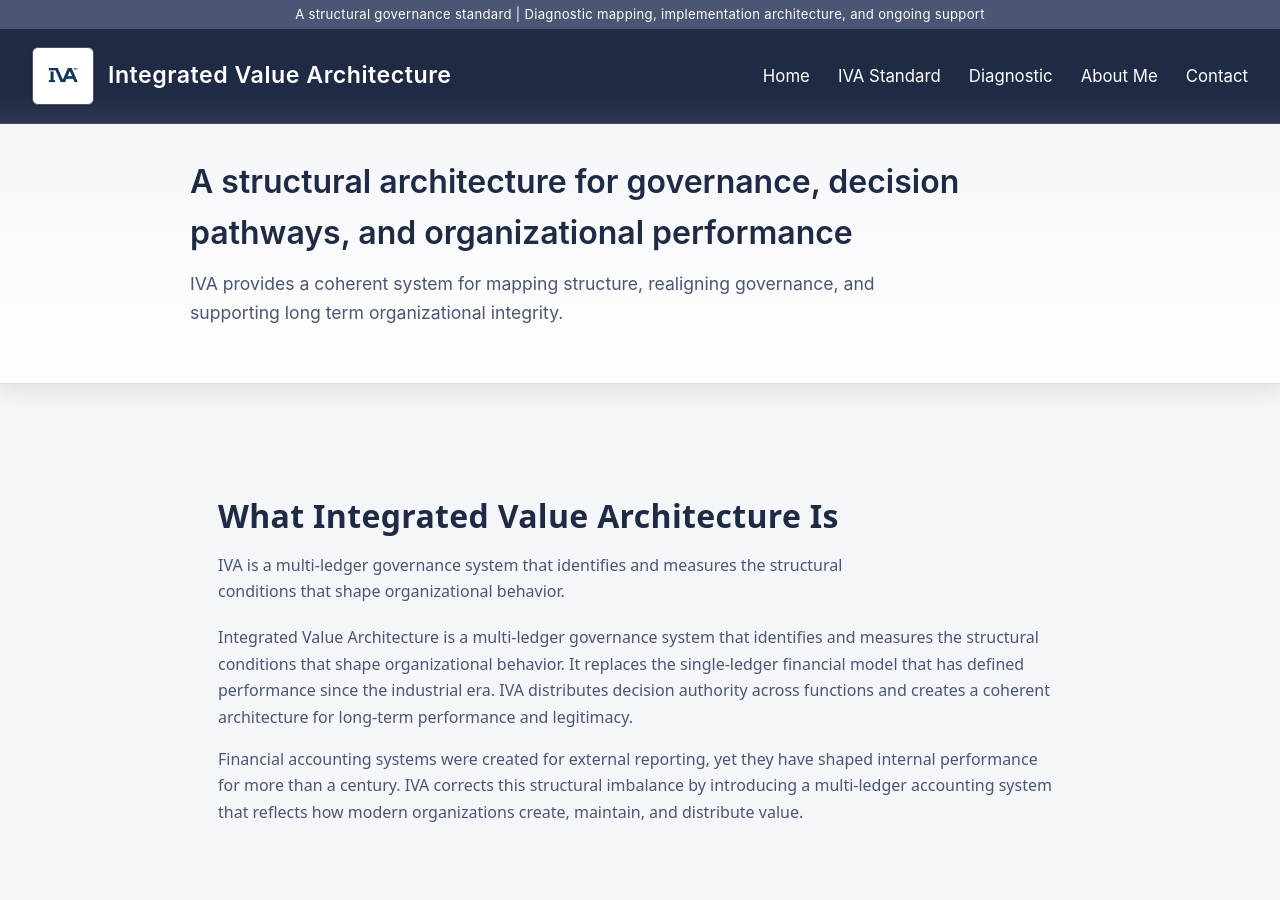
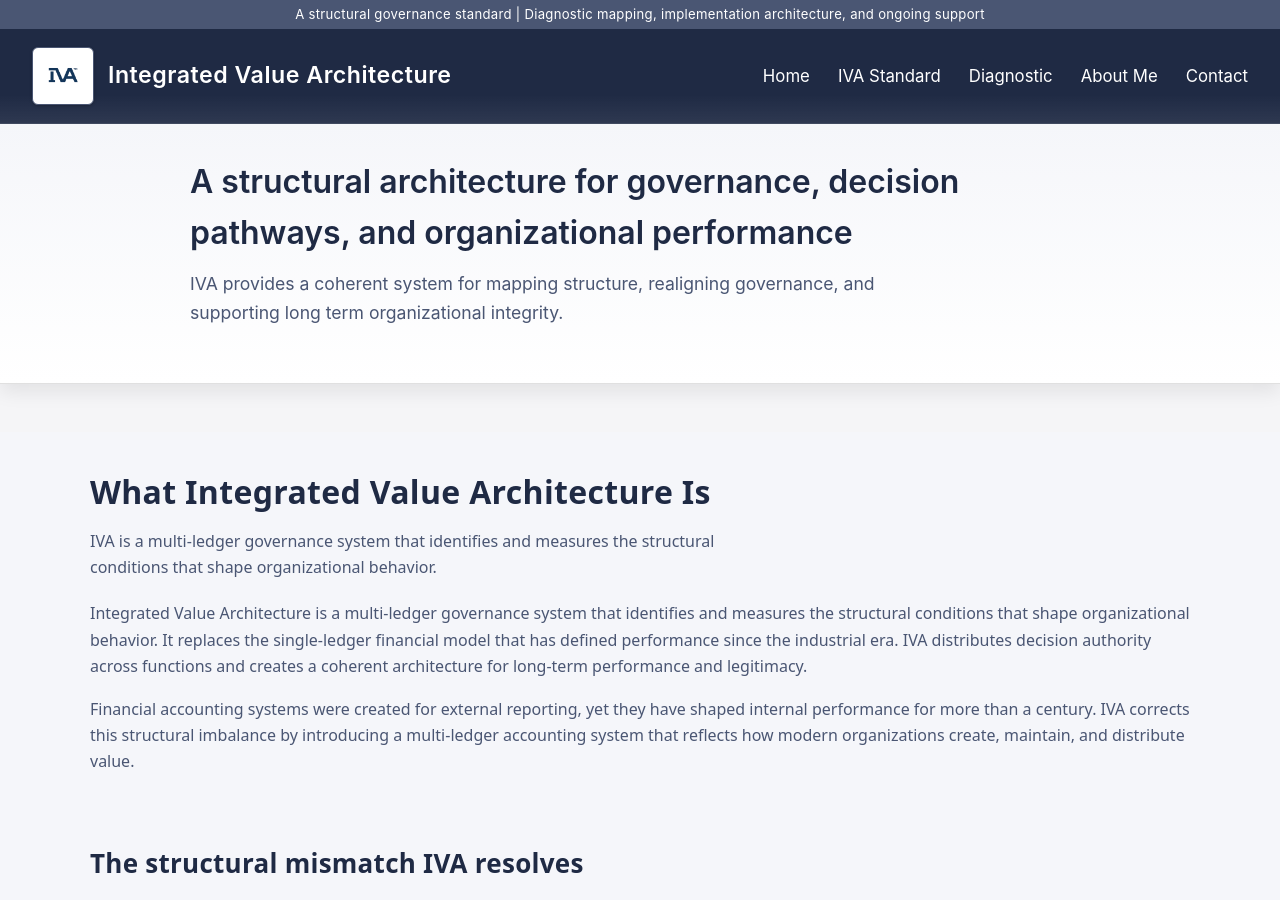
Before and after one commit to efost7873/integratedvaluearchitecture.com, a Jekyll site: the page built from index.html, in a window 1280 px wide and 900 px high. Built offline with Jekyll 4.4.1, drawn with Linux system fonts in a browser that asks for light colours.

Commit message:
Update default.html

```diff
--- a/_layouts/default.html
+++ b/_layouts/default.html
@@ -8,9 +8,7 @@
 
   {% include header.html %}
 
-  <main class="container">
-    {{ content }}
-  </main>
+  {{ content }}
 
   {% include footer.html %}
 
```
